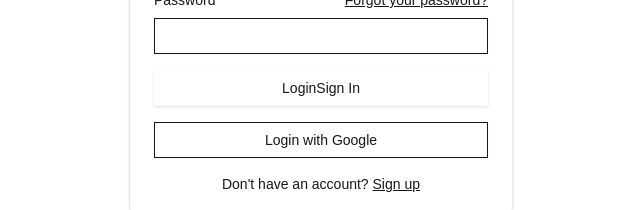
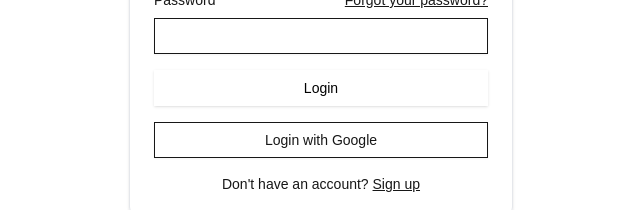
Before and after one commit to Jequda/hr-tech-app, a Next.js app: page /login in a window 1280 px wide. Shown: the part 271-481 px from the top of the page, without its empty margins (319-959 px from the left). Built offline with nearby package versions, Linux system fonts and the light colour scheme.

Commit message:
Добавлена авторизация и переход на страницу my-info

```diff
--- a/src/app/graphql/mutations.ts
+++ b/src/app/graphql/mutations.ts
@@ -1,10 +1,10 @@
 import { gql } from "@apollo/client";
 
 export const LOGIN_MUTATION = gql`
-  mutation login($email: String!, $password: String!) {
-    login(email: $email, password: $password) {
-      accessToken
-      refreshToken
+  mutation {
+    login(email: "john@mail.com", password: "changeme") {
+      access_token
+      refresh_token
     }
   }
 `;
--- /dev/null
+++ b/src/app/graphql/queries.ts
@@ -0,0 +1,10 @@
+import { gql } from "@apollo/client";
+
+export const MY_PROFILE_QUERY = gql`
+  query MyProfile {
+    myProfile {
+      name
+      avatar
+    }
+  }
+`;
--- a/src/app/lib/apolloClient.ts
+++ b/src/app/lib/apolloClient.ts
@@ -1,7 +1,7 @@
 import { ApolloClient, InMemoryCache } from "@apollo/client";
 
 const client = new ApolloClient({
-  uri: "https://ваш-graphql-api.com/graphql",
+  uri: "https://api.escuelajs.co/graphql",
   cache: new InMemoryCache(),
 });
 
--- a/src/app/login/page.tsx
+++ b/src/app/login/page.tsx
@@ -15,14 +15,17 @@
 import { useState } from "react";
 import { useMutation } from "@apollo/client";
 import { LOGIN_MUTATION } from "../graphql/mutations";
+import { useRouter } from "next/navigation";
+import { useAuthStore } from "../store/ZustandStore";
 
 export const description =
   "A login form with email and password. There's an option to login with Google and a link to sign up if you don't have an account.";
 
 export default function Login() {
-  // const router = useRouter();
+  const router = useRouter();
   const [email, setEmail] = useState("");
   const [password, setPassword] = useState("");
+  const { setTokens } = useAuthStore();
 
   const [login, { loading, error }] = useMutation(LOGIN_MUTATION);
 
@@ -30,15 +33,15 @@
     event.preventDefault();
 
     try {
-      const { data } = await login({
-        variables: { email, password },
-      });
+      const { data } = await login();
 
       if (data) {
-        localStorage.setItem("accessToken", data.login.accessToken);
-        localStorage.setItem("refreshToken", data.login.refreshToken);
+        localStorage.setItem("accessToken", data.login.access_token);
+        localStorage.setItem("refreshToken", data.login.refresh_token);
 
-        // router.push("/my-info");
+        setTokens(data.login.access_token, data.login.refresh_token);
+
+        router.push("/my-info");
       }
     } catch (e) {
       console.error("Login error:", e);
@@ -85,9 +88,12 @@
               }
             />
           </div>
-          <Button type="submit" className="w-full" onClick={handleLogin}>
-            Login
-            {loading ? "Signing In..." : "Sign In"}
+          <Button
+            type="submit"
+            className="w-full bg-white text-black hover:text-white"
+            onClick={handleLogin}
+          >
+            {loading ? "Signing In..." : "Login"}
           </Button>
           {error && <p className="text-red-500">{error.message}</p>}
           <Button variant="outline" className="w-full">
--- /dev/null
+++ b/src/app/my-info/page.tsx
@@ -0,0 +1,45 @@
+"use client";
+
+import { useQuery } from "@apollo/client";
+import { useAuthStore } from "../store/ZustandStore";
+import { MY_PROFILE_QUERY } from "../graphql/queries";
+import { useRouter } from "next/navigation";
+import { useEffect } from "react";
+
+const MyInfoPage = () => {
+  const router = useRouter();
+  const { accessToken, logout } = useAuthStore();
+  console.log(accessToken);
+  const { data, loading, error } = useQuery(MY_PROFILE_QUERY, {
+    context: {
+      headers: {
+        Authorization: `Bearer ${accessToken}`,
+      },
+    },
+  });
+  useEffect(() => {
+    if (!accessToken) {
+      router.push("/login");
+    }
+  }, [accessToken, router]);
+
+  if (loading) return <p>Loading...</p>;
+  if (error) return <p>Error: {error.message}</p>;
+
+  const { name, avatar } = data.myProfile;
+
+  return (
+    <div>
+      <header>
+        <div>
+          <img src={avatar} alt={name} />
+          <h1>{name}</h1>
+        </div>
+        <button onClick={logout}>Logout</button>
+      </header>
+      <main>{/* Остальная информация профиля */}</main>
+    </div>
+  );
+};
+
+export default MyInfoPage;
--- /dev/null
+++ b/src/app/store/ZustandStore.ts
@@ -0,0 +1,15 @@
+import create from "zustand";
+
+interface AuthState {
+  accessToken: string | null;
+  refreshToken: string | null;
+  setTokens: (accessToken: string, refreshToken: string) => void;
+  logout: () => void;
+}
+
+export const useAuthStore = create<AuthState>((set) => ({
+  accessToken: null,
+  refreshToken: null,
+  setTokens: (accessToken, refreshToken) => set({ accessToken, refreshToken }),
+  logout: () => set({ accessToken: null, refreshToken: null }),
+}));
```
